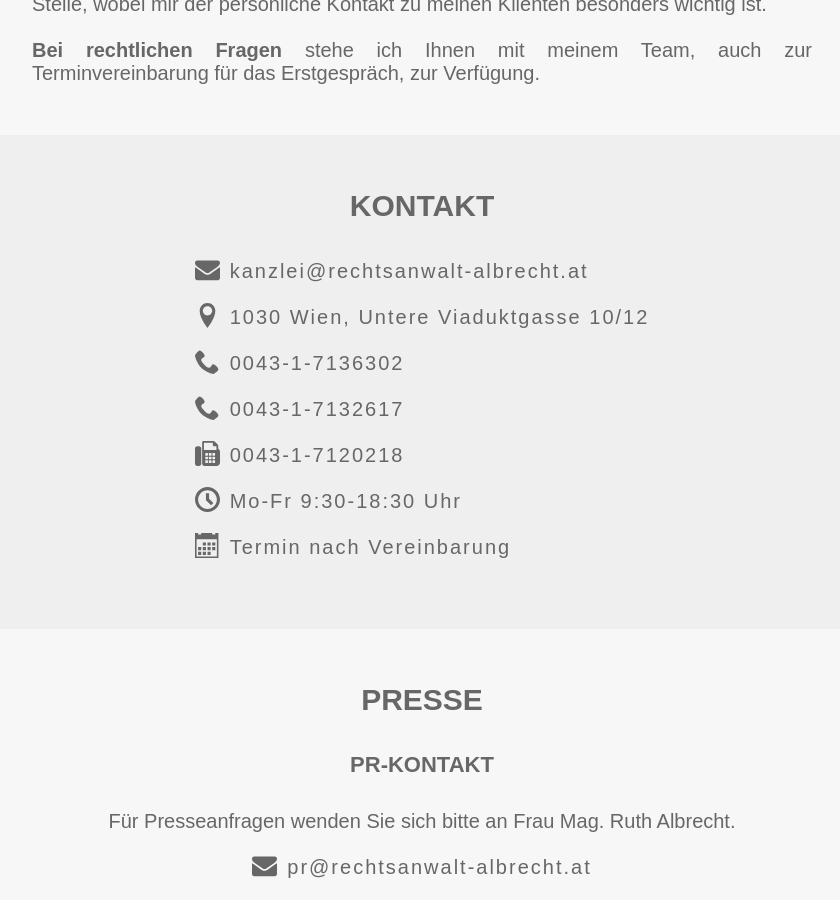
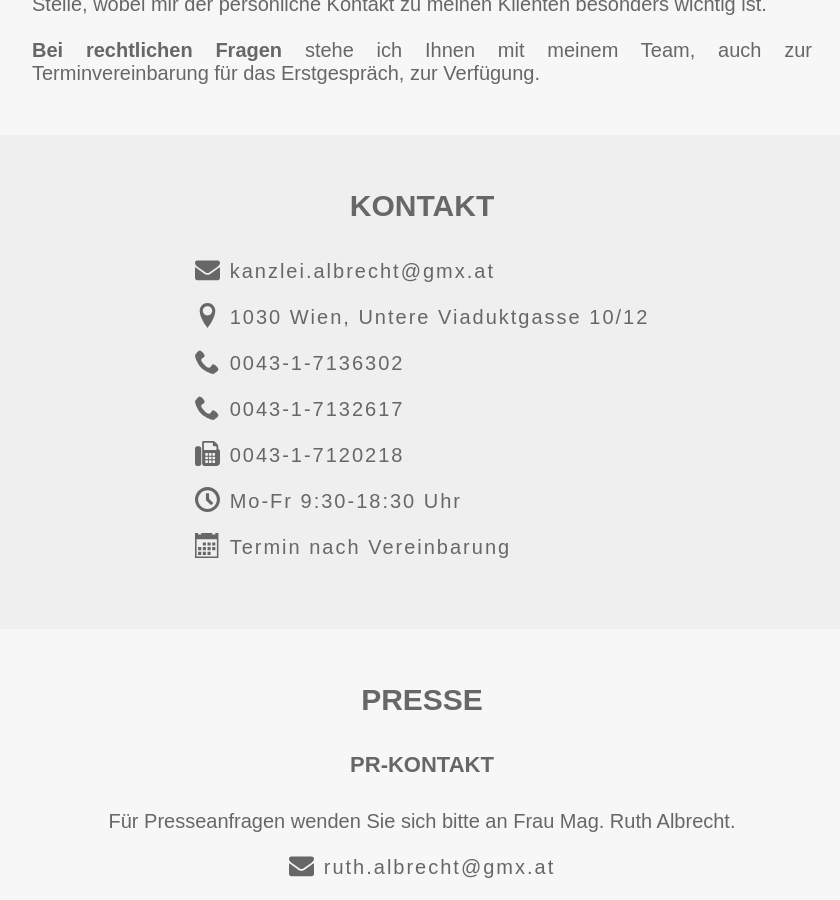
Before and after one commit to thelexn/aka-geri, a Jekyll site: the page built from index.html, in a window 1280 px wide and 900 px high, scrolled down 1386 px. Shown: the whole window, without its empty margins (218-1058 px from the left). Built offline with Jekyll 4.4.1, drawn with Linux system fonts in a browser that asks for light colours.

Commit message:
change back to gmx email addresses

```diff
--- a/_data/contact.yml
+++ b/_data/contact.yml
@@ -1,6 +1,6 @@
 headline: Kontakt
 
-email: kanzlei@rechtsanwalt-albrecht.at
+email: kanzlei.albrecht@gmx.at
 address: 1030 Wien, Untere Viaduktgasse 10/12
 map: https://www.google.com/maps/search/Rechtsanwalt+Dr.+Gerald+Albrecht+Untere+Viaduktgasse+10/12+1030+Wien
 phone1: 0043-1-7136302
--- a/_data/press.yml
+++ b/_data/press.yml
@@ -3,7 +3,7 @@ pr:
 - headline: PR-Kontakt
   subline: Für Presseanfragen wenden Sie sich bitte an Frau Mag. Ruth Albrecht.
 
-pr-email: pr@rechtsanwalt-albrecht.at
+pr-email: ruth.albrecht@gmx.at
 
 pressreport:
 - headline: Presseberichte
```
